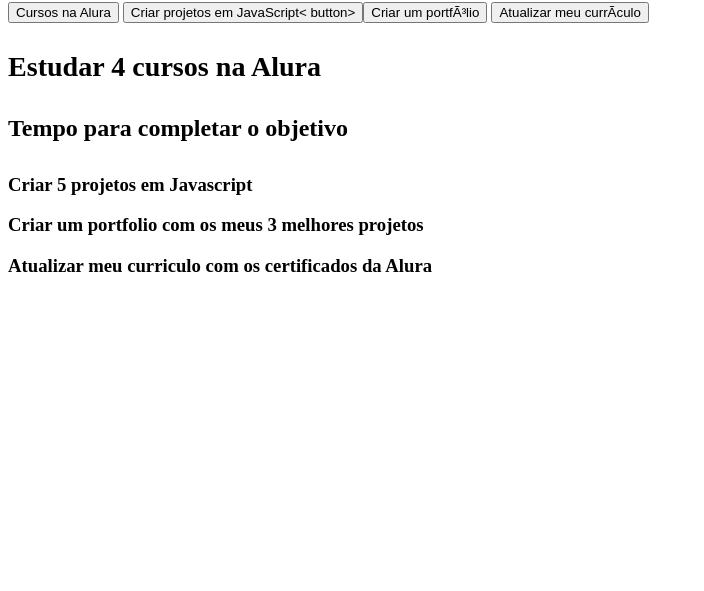
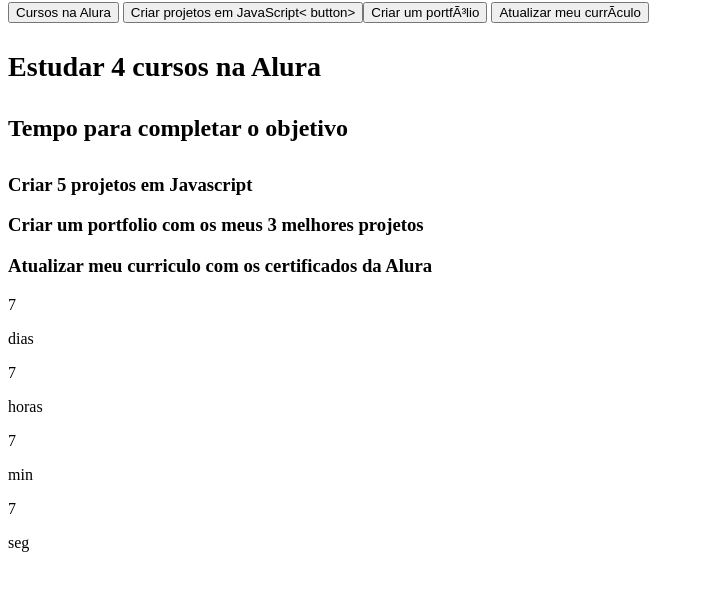
Before and after one commit to 03112006mari/3E-primeiro, a plain HTML site: page index.html in a window 1280 px wide. Shown: the part 65-656 px from the top of the page, without its empty margins (0-704 px from the left). Drawn offline with Linux system fonts and the light colour scheme; a script that the page names is missing.

Commit message:
Update index.html

```diff
--- a/index.html
+++ b/index.html
@@ -36,7 +36,23 @@ principal»>Criar um portfolio com os meus 3 melhores projetos</h3>
 principal»>Atualizar meu curriculo com os certificados da
 
 Alura</h3>
-
+<div class=”contador-digito”>
+<p class=”contador-digito-numero”>7</p>
+<p class=”contador-digito-texto”>dias</p>
+  <div class=”contador-digito”>
+<p class=”contador-digito-numero”>7</p>
+<p class=”contador-digito-texto”>horas</p>
+</div>
+<div class=”contador-digito”>
+<p class=”contador-digito-numero”>7</p>
+<p class=”contador-digito-texto”>min</p>
+</div>
+<div class=”contador-digito”>
+<p class=”contador-digito-numero”>7</p>
+<p class=”contador-digito-texto”>seg</p>
+</div
+</div>
+</div>
 
 </div>
   </div>
```
